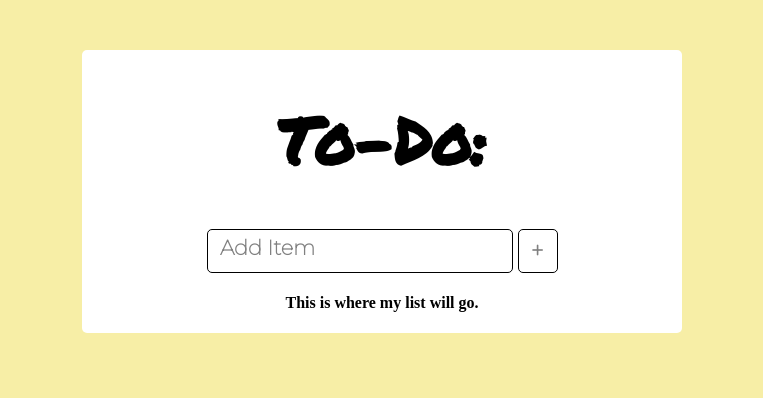
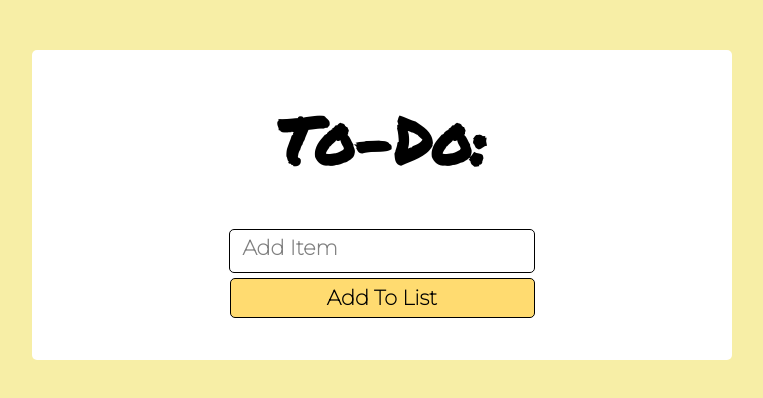
Before and after one commit to its-cess/to-do-list, a React (Create React App) app: page / in a window 1280 px wide. Shown: the top 398 px of the page, without its empty margins (258-1021 px from the left). Built offline with nearby package versions, Linux system fonts and the light colour scheme.

Commit message:
added list items array. rendered items with icon. need to add additem function on enter key. need to add function that clears input when button is pushed.

```diff
--- a/src/App.js
+++ b/src/App.js
@@ -1,12 +1,10 @@
 import React from "react";
-import Header from "./components/Header";
-import List from "./components/List";
+import Main from "./components/Main";
 
 export default function App() {
   return (
     <div className="container">
-        <Header />
-        <List />
+        <Main />
     </div>
-    );
+    )
 }
--- a/src/components/Header.js
+++ /dev/null
@@ -1,44 +0,0 @@
-import React from "react";
-
-export default function Header() {
-    const [inputText, setInputText] = React.useState(
-        {
-            newItem: ""
-        }
-    )
-
-    function handleChange(event) {
-        const {name, value} = event.target
-        setInputText(prevInputText => {
-            return {
-                ...prevInputText,
-                [name]: value
-            }
-        })
-    }
-
-    function handleSubmit(event) {
-        event.preventDefault()
-        console.log("clicked")
-        //click working, need to create list and conditionally render
-        //to App() when added.
-    }
-
-    return (
-        <div>
-            <h1>To-Do:</h1>
-            <form onSubmit={handleSubmit}>
-                <input
-                    className="input-box"
-                    type="text"
-                    placeholder="Add Item"
-                    name="newItem"
-                    value={inputText.newItem}
-                    onChange={handleChange}
-                >
-                </input>
-                <button className="add-btn"><i class="btn-icon fas fa-plus"></i></button>
-            </form>
-        </div>
-    )
-}
--- a/src/components/List.js
+++ /dev/null
@@ -1,7 +0,0 @@
-import React from "react";
-
-export default function List() {
-    return (
-        <h4>This is where my list will go.</h4>
-    )
-}
--- /dev/null
+++ b/src/components/Main.js
@@ -0,0 +1,69 @@
+import React from "react";
+
+export default function Main() {
+const [inputText, setInputText] = React.useState(
+        {
+            newItem: ""
+        }
+    )
+    function handleChange(event) {
+        const {name, value} = event.target
+        setInputText(prevInputText => {
+            console.log(event.target)
+            return {
+                ...prevInputText,
+                [name]: value
+            }
+        })
+    }
+
+
+
+const [toDoItem, setToDoItem] = React.useState([])
+
+const currentToDoItem = inputText.newItem
+
+    function addItem(event) {
+       setToDoItem(prevToDoItem => {
+           event.preventDefault()
+           return [...prevToDoItem, currentToDoItem]
+        })
+   }
+
+const itemElements = toDoItem.map(item =>
+    <li>
+        <i class="fas fa-check-square"></i>  {item}
+    </li>)
+
+    return (
+        <main>
+        <h1>To-Do:</h1>
+        <div className="form-container">
+            <form>
+                <input
+                    className="input-box"
+                    type="text"
+                    placeholder="Add Item"
+                    name="newItem"
+                    value={inputText.newItem}
+                    onChange={handleChange}
+                >
+                </input>
+            </form>
+                <button
+                    type="submit"
+                    className="submitButton"
+                    onClick={addItem}
+                >
+                    Add To List
+                </button>
+        </div>
+
+         <div className="list-container">
+            <ul>
+                <li>{itemElements}</li>
+            </ul>
+         </div>
+    </main>
+    )
+}
--- a/src/index.css
+++ b/src/index.css
@@ -6,6 +6,7 @@ font-family: 'Permanent Marker', cursive;
 body {
   margin: 0;
   background-color: #f7eea6;
+  font-family: 'Montserrat', sans-serif;
 }
 
 h1 {
@@ -22,7 +23,7 @@ h1 {
   margin: 50px auto;
   background-color: white;
   border-radius: 5px;
-  width: 600px;
+  width: 700px;
 }
 
 .input-box {
@@ -30,6 +31,7 @@ h1 {
   width: 300px;
   border: 1px solid black;
   border-radius: 5px;
+  margin: auto;
 }
 
 ::placeholder {
@@ -39,16 +41,36 @@ h1 {
   color: gray;
   text-indent: 0.5em;
 }
-
-.add-btn {
-  height: 44px;
-  width: 40px;
-  margin-left: 5px;
-  background-color: white;
+.list-container {
+  display: flex;
+  justify-content: center;
+}
+.submitButton {
   border: 1px solid black;
   border-radius: 5px;
+  background-color: #ffdb70;
+  height: 40px;
+  width: 305px;
+  font-family: 'Montserrat', sans-serif;
+  font-size: 1.3rem;
+  font-weight: bold;
+  cursor: pointer;
 }
 
 .btn-icon {
   color: gray;
 }
+
+li {
+  list-style-type: none;
+  font-size: 1.5rem;
+  padding: 5px;
+}
+
+.form-container {
+  display: flex;
+  flex-direction: column;
+  gap: 5px;
+  justify-content: center;
+  align-items: center;
+}
```
